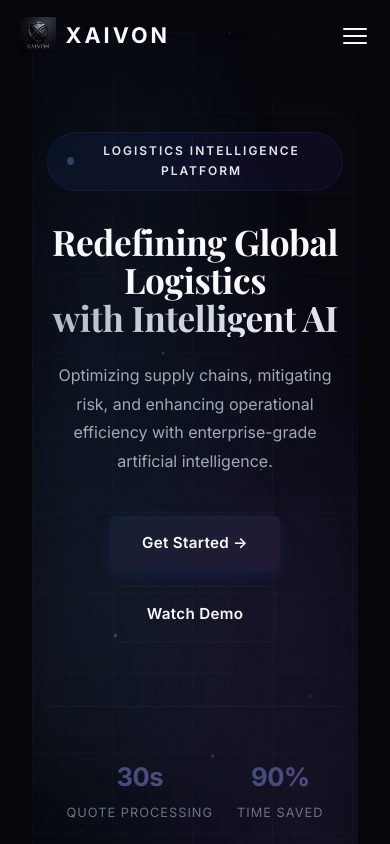
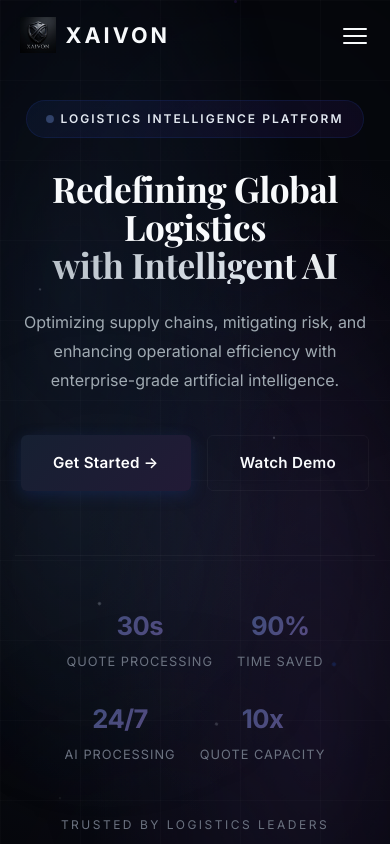
Before and after one commit to raja6299/xaivon-website, a React (Vite) app: page / in a window 390 px wide. Shown: the top 844 px of the page. Built offline with nearby package versions, Linux system fonts and the light colour scheme; a web font is replaced by a local one.

Commit message:
fix: remove legacy vite root container max-width and padding that caused thick margins on desktop and mobile

```diff
--- a/src/App.css
+++ b/src/App.css
@@ -1,13 +1,6 @@
 .main-content {
   flex: 1;
   min-height: 100vh;
-}
-
-#root {
-  max-width: 1280px;
-  margin: 0 auto;
-  padding: 2rem;
-  text-align: center;
 }
 
 .loading-spinner {
```
